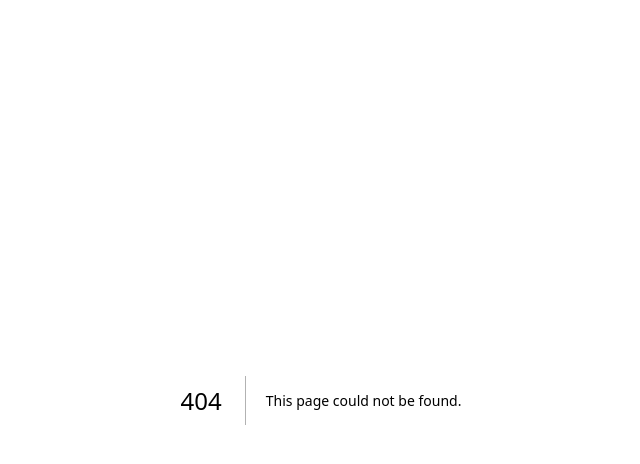
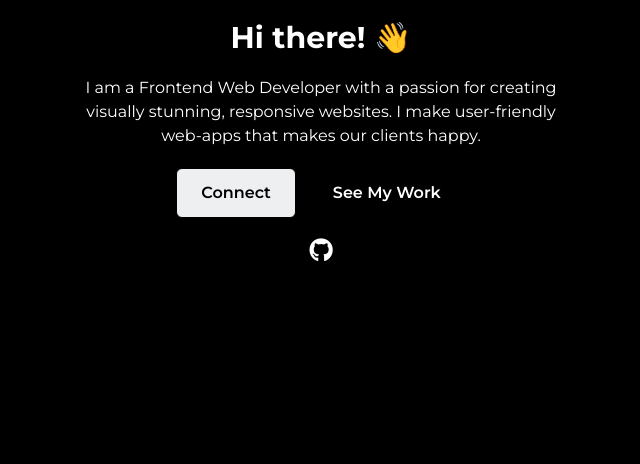
Before and after one commit to dytra/dytra.github.io, a Next.js app: page /home in a window 1280 px wide. Before the commit this address had no page. Shown: the top 464 px of the page, without its empty margins (319-959 px from the left). Built offline with nearby package versions, Linux system fonts and the light colour scheme.

Commit message:
add darktemplate

```diff
--- a/src/components/Button.tsx
+++ b/src/components/Button.tsx
@@ -2,7 +2,7 @@ import React from "react";
 import classNames from "classnames";
 
 interface ButtonInterface {
-  variant?: "primary" | "ghost"
+  variant?: "primary" | "ghost" | "link"
   children: React.ReactNode
   className?: string
   size?: "lg" | "md" | "sm"
@@ -16,8 +16,9 @@ const Button: React.FC<ButtonInterface> = ({
   return (
     <button className={classNames(
       {
-        "bg-primary text-white": (variant == "primary" || !variant),
-        "bg-brightGrey hover:bg-gray-200": variant == "ghost",
+        "bg-primary text-white font-semibold": (variant == "primary" || !variant),
+        "bg-brightGrey hover:bg-gray-200 text-black font-semibold": variant == "ghost",
+        "bg-transparent text-white font-semibold hover:underline": (variant == "link"),
         "text-sm": size=="sm"
       },
       "inline-block  rounded-md border border-black px-6 py-3 transition-all",
--- /dev/null
+++ b/src/pages/home.tsx
@@ -0,0 +1,21 @@
+import Button from "@/components/Button";
+import DarkTemplate from "@/templates/DarkTemplate";
+import React from "react";
+
+const Home:React.FC = () => {
+  return(
+    <DarkTemplate>
+      <h1 className="text-3xl font-bold text-center">Hi there! 👋</h1>
+      <p className="text-center">I am a Frontend Web Developer with a passion for creating visually stunning, responsive websites. I make user-friendly web-apps that makes our clients happy.</p>
+      <div className="container flex justify-center gap-3">
+        <Button variant="ghost"><a href="mailto:dytra.io@icloud.com">Connect</a></Button>
+        <Button variant="link">See My Work</Button>
+      </div>
+      <footer className="flex justify-center">
+        <a href="https://github.com/dytra" target="_blank" rel="noreferrer"><i className="fa-brands fa-github text-2xl"></i></a>
+      </footer>
+    </DarkTemplate>
+  )
+}
+
+export default Home;
--- /dev/null
+++ b/src/templates/DarkTemplate.tsx
@@ -0,0 +1,21 @@
+
+import Script from "next/script";
+import React, { ReactNode } from "react";
+
+interface DarkTemplateProps {
+  children:ReactNode
+}
+const DarkTemplate:React.FC<DarkTemplateProps> = ({
+  children
+}) => {
+  return(
+    <div className="bg-black h-screen text-white flex justify-center px-3 md:px-0">
+      <div className="container md:w-2/5 space-y-5 pt-5">
+      {children}
+      </div>
+            <Script src="https://kit.fontawesome.com/3d0d822717.js" crossOrigin="anonymous" />
+    </div>
+  )
+}
+
+export default DarkTemplate;
```
